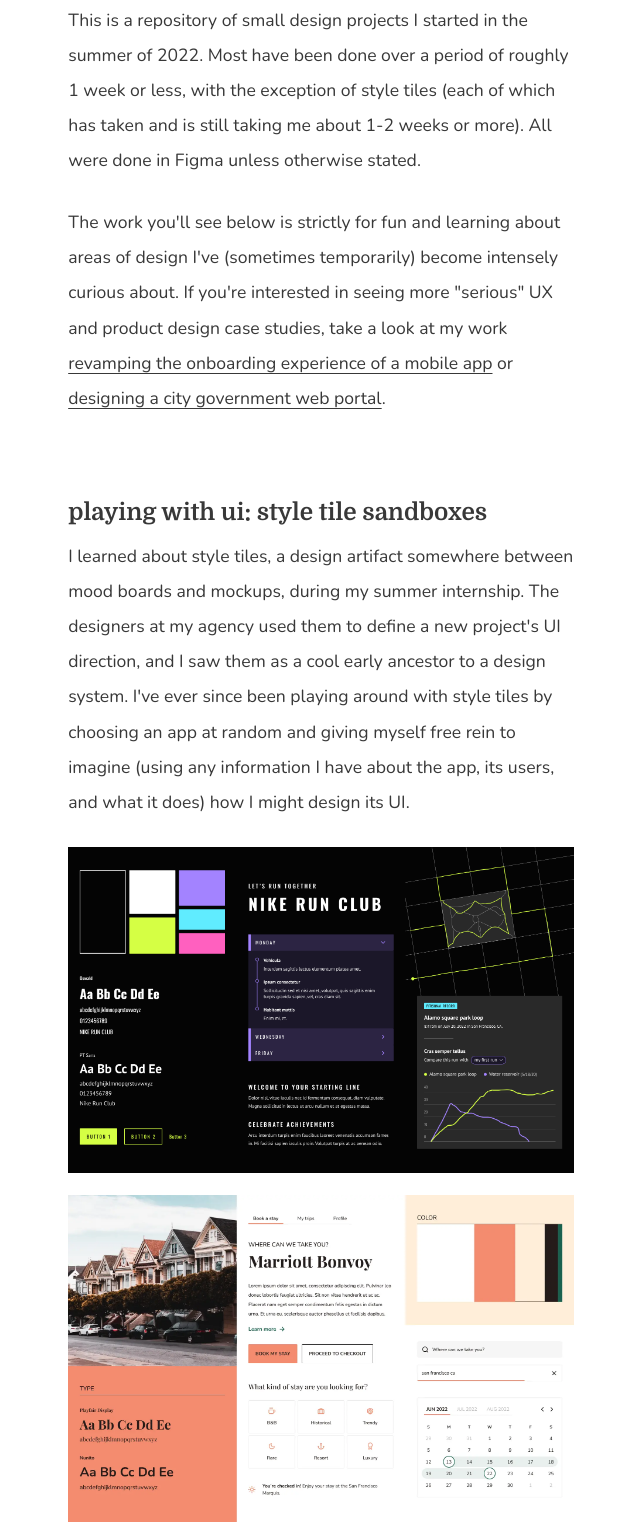
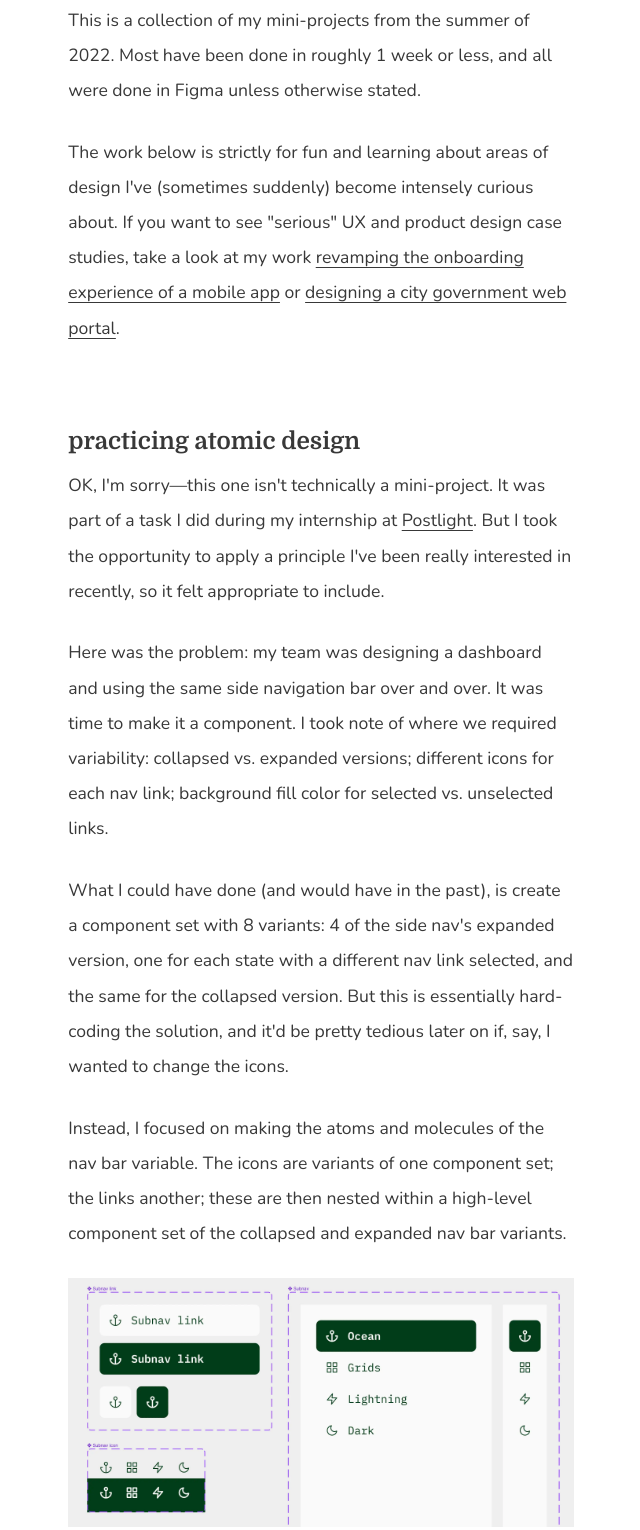
Before and after one commit to ha-chu/design, a plain HTML site: page summer.html in a window 1280 px wide. Shown: the part 332-1862 px from the top of the page, without its empty margins (319-959 px from the left). Drawn offline with nearby package versions, Linux system fonts and the light colour scheme.

Commit message:
add project

```diff
--- a/summer.html
+++ b/summer.html
@@ -19,8 +19,18 @@
             <br>
 
             <h2>overview</h2>
-            <p>This is a repository of small design projects I started in the summer of 2022. Most have been done over a period of roughly 1 week or less, with the exception of style tiles (each of which has taken and is still taking me about 1-2 weeks or more). All were done in Figma unless otherwise stated.</p>
-            <p>The work you'll see below is strictly for fun and learning about areas of design I've (sometimes temporarily) become intensely curious about. If you're interested in seeing more "serious" UX and product design case studies, take a look at my work <a href="iidecide.html">revamping the onboarding experience of a mobile app</a> or <a href="sj.html">designing a city government web portal</a>.</p>
+            <p>This is a collection of my mini-projects from the summer of 2022. Most have been done in roughly 1 week or less, and all were done in Figma unless otherwise stated.</p>
+            <p>The work below is strictly for fun and learning about areas of design I've (sometimes suddenly) become intensely curious about. If you want to see "serious" UX and product design case studies, take a look at my work <a href="iidecide.html">revamping the onboarding experience of a mobile app</a> or <a href="sj.html">designing a city government web portal</a>.</p>
+            <br><br>
+
+            <h2>practicing atomic design</h2>
+            <p>OK, I'm sorry—this one isn't technically a mini-project. It was part of a task I did during my internship at <a href="https://postlight.com" target="_blank">Postlight</a>. But I took the opportunity to apply a principle I've been really interested in recently, so it felt appropriate to include.</p>
+            <p>Here was the problem: my team was designing a dashboard and using the same side navigation bar over and over. It was time to make it a component. I took note of where we required variability: collapsed vs. expanded versions; different icons for each nav link; background fill color for selected vs. unselected links.</p>
+            <p>What I could have done (and would have in the past), is create a component set with 8 variants: 4 of the side nav's expanded version, one for each state with a different nav link selected, and the same for the collapsed version. But this is essentially hard-coding the solution, and it'd be pretty tedious later on if, say, I wanted to change the icons.</p>
+            <p>Instead, I focused on making the atoms and molecules of the nav bar variable. The icons are variants of one component set; the links another; these are then nested within a high-level component set of the collapsed and expanded nav bar variants.</p>
+            <img src="images/atomic.webp"><br><br>
+            <img src="images/atomic.gif"><br><br>
+            <p>(Note: This was for a client project. I've changed content and all visual styling to keep the real work private.)</p>
             <br><br>
 
             <h2>playing with ui: style tile sandboxes</h2>
```
Also changed, not shown: index.html (+1 -1 lines), images/atomic.webp (added), images/autolayout.gif, images/bookmark.gif, images/microinteractions.gif, 1 other file.
